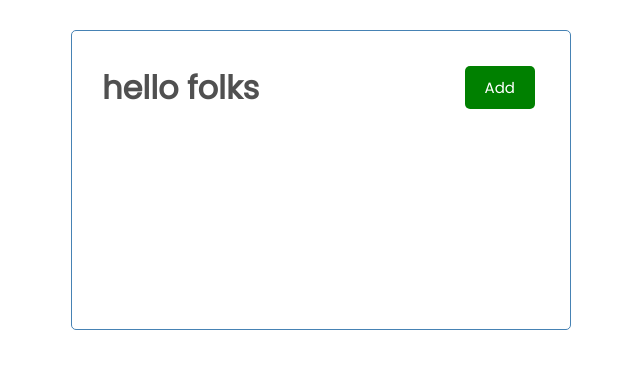
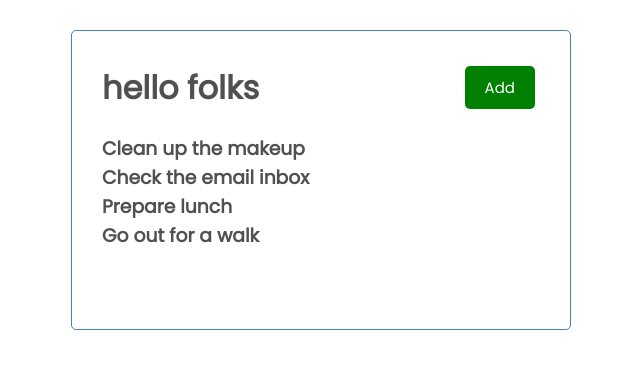
Before and after one commit to arb1ona/React-Advanced, a React (Create React App) app: page / in a window 1280 px wide. Shown: the top 368 px of the page, without its empty margins (319-959 px from the left). Built offline with nearby package versions, Linux system fonts and the light colour scheme.

Commit message:
create a list with .map()

```diff
--- a/src/App.js
+++ b/src/App.js
@@ -1,9 +1,11 @@
 import Header from "./components/Header";
+import Tasks from "./components/Tasks";
 
 function App() {
   return (
     <div className="container">
       <Header title="hello folks" />
+      <Tasks />
     </div>
   );
 }
--- /dev/null
+++ b/src/components/Tasks.js
@@ -0,0 +1,18 @@
+const tasks = [
+  { id: 1, text: "Clean up the makeup", day: "Feb 16th at 10:00pm" },
+  { id: 2, text: "Check the email inbox", day: "Feb 16th at 12:00pm" },
+  { id: 3, text: "Prepare lunch", day: "Feb 16th at 1:30pm" },
+  { id: 4, text: "Go out for a walk", day: "Feb 16th at 7:00pm" },
+];
+
+const Tasks = () => {
+  return (
+    <>
+      {tasks.map((item) => (
+        <h3 key={item.id}>{item.text}</h3>
+      ))}
+    </>
+  );
+};
+
+export default Tasks;
```
